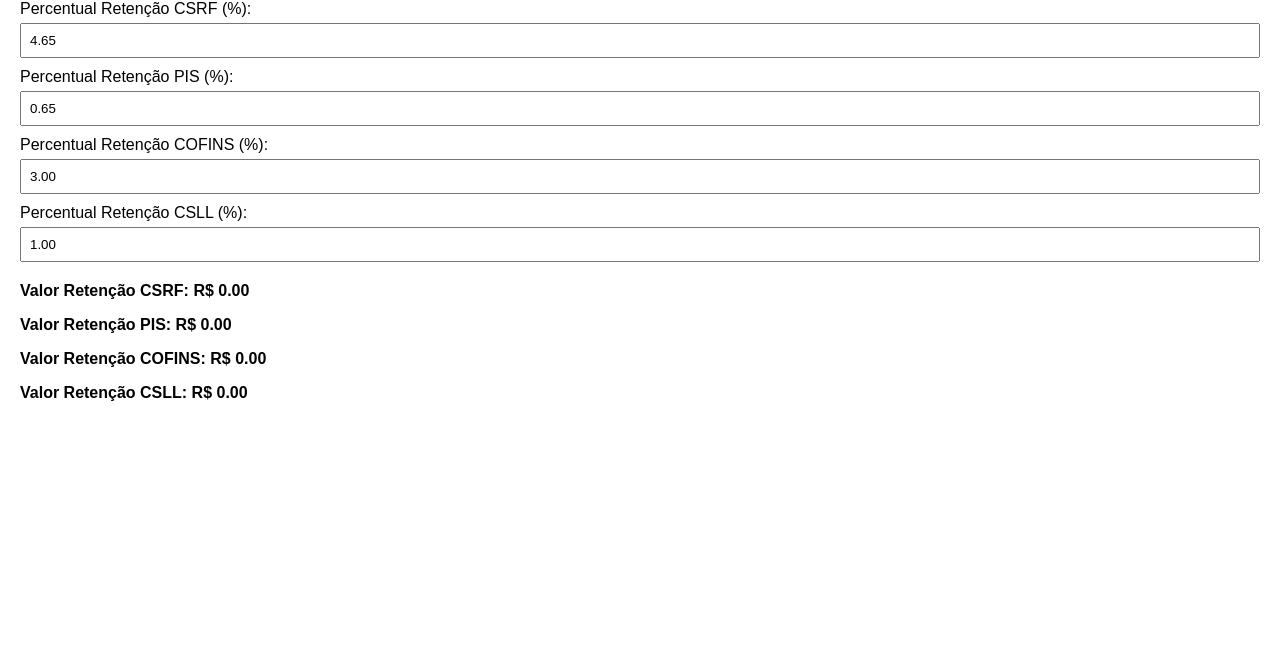
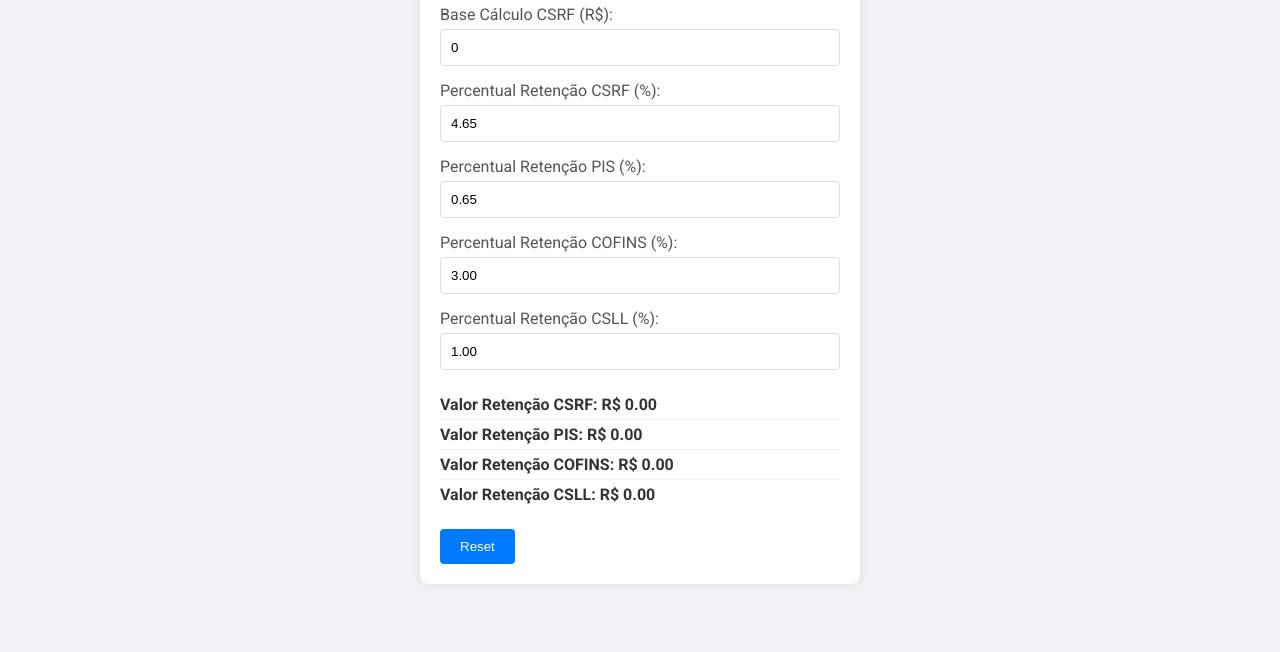
Before and after one commit to heltonfranklin/calculadora-csrf, a plain HTML site: page index.html in a window 1280 px wide. Shown: the part 148-800 px from the top of the page. Drawn offline with Linux system fonts and the light colour scheme.

Commit message:
Update index.html

```diff
--- a/index.html
+++ b/index.html
@@ -4,30 +4,79 @@
     <meta charset="UTF-8">
     <meta name="viewport" content="width=device-width, initial-scale=1.0">
     <title>Calculadora CSRF</title>
+    <link href="https://fonts.googleapis.com/css2?family=Roboto:wght@400;700&display=swap" rel="stylesheet">
     <style>
         body {
-            font-family: Arial, sans-serif;
-            margin: 20px;
+            font-family: 'Roboto', sans-serif;
+            background-color: #f0f2f5;
+            margin: 0;
+            padding: 0;
+            display: flex;
+            justify-content: center;
+            align-items: center;
+            height: 100vh;
+        }
+        .container {
+            background-color: #fff;
+            padding: 20px;
+            border-radius: 8px;
+            box-shadow: 0 0 10px rgba(0, 0, 0, 0.1);
+            max-width: 400px;
+            width: 100%;
+        }
+        h1 {
+            text-align: center;
+            color: #333;
+            font-size: 24px;
+            margin-bottom: 20px;
         }
         .form-group {
-            margin-bottom: 10px;
+            margin-bottom: 15px;
         }
         label {
             display: block;
             margin-bottom: 5px;
+            color: #555;
         }
         input[type="text"] {
             width: 100%;
-            padding: 8px;
+            padding: 10px;
             box-sizing: border-box;
+            border: 1px solid #ddd;
+            border-radius: 4px;
         }
         .result {
             margin-top: 20px;
             font-weight: bold;
+            color: #333;
+        }
+        .result p {
+            margin: 0;
+            padding: 5px 0;
+        }
+        .result p:not(:last-child) {
+            border-bottom: 1px solid #f0f2f5;
+        }
+        .btn-container {
+            display: flex;
+            justify-content: space-between;
+            margin-top: 20px;
+        }
+        button {
+            padding: 10px 20px;
+            border: none;
+            border-radius: 4px;
+            background-color: #007bff;
+            color: white;
+            cursor: pointer;
+        }
+        button:disabled {
+            background-color: #ddd;
         }
     </style>
 </head>
 <body>
+    <div class="container">
         <h1>Calculadora CSRF</h1>
         <div class="form-group">
             <label for="baseCalculo">Base Cálculo CSRF (R$):</label>
@@ -50,7 +99,10 @@
             <input type="text" id="percentualRetencaoCSLL" value="1.00" oninput="calcular()">
         </div>
         <div class="result" id="result"></div>
-
+        <div class="btn-container">
+            <button onclick="resetForm()">Reset</button>
+        </div>
+    </div>
     <script>
         function calcular() {
             const baseCalculo = parseFloat(document.getElementById('baseCalculo').value);
@@ -58,6 +110,11 @@
             const percentualRetencaoPIS = parseFloat(document.getElementById('percentualRetencaoPIS').value);
             const percentualRetencaoCOFINS = parseFloat(document.getElementById('percentualRetencaoCOFINS').value);
             const percentualRetencaoCSLL = parseFloat(document.getElementById('percentualRetencaoCSLL').value);
+
+            if (isNaN(baseCalculo) || isNaN(percentualRetencao) || isNaN(percentualRetencaoPIS) || isNaN(percentualRetencaoCOFINS) || isNaN(percentualRetencaoCSLL)) {
+                document.getElementById('result').innerHTML = "<p>Por favor, insira valores válidos.</p>";
+                return;
+            }
 
             const valorRetencaoCSRF = (baseCalculo * percentualRetencao) / 100;
             const valorRetencaoPIS = (baseCalculo * percentualRetencaoPIS) / 100;
@@ -72,6 +129,15 @@
             `;
         }
 
+        function resetForm() {
+            document.getElementById('baseCalculo').value = 0;
+            document.getElementById('percentualRetencao').value = 4.65;
+            document.getElementById('percentualRetencaoPIS').value = 0.65;
+            document.getElementById('percentualRetencaoCOFINS').value = 3.00;
+            document.getElementById('percentualRetencaoCSLL').value = 1.00;
+            calcular();
+        }
+
         window.onload = calcular;
     </script>
 </body>
```
Lines whose indentation alone changed are shown as unchanged.
